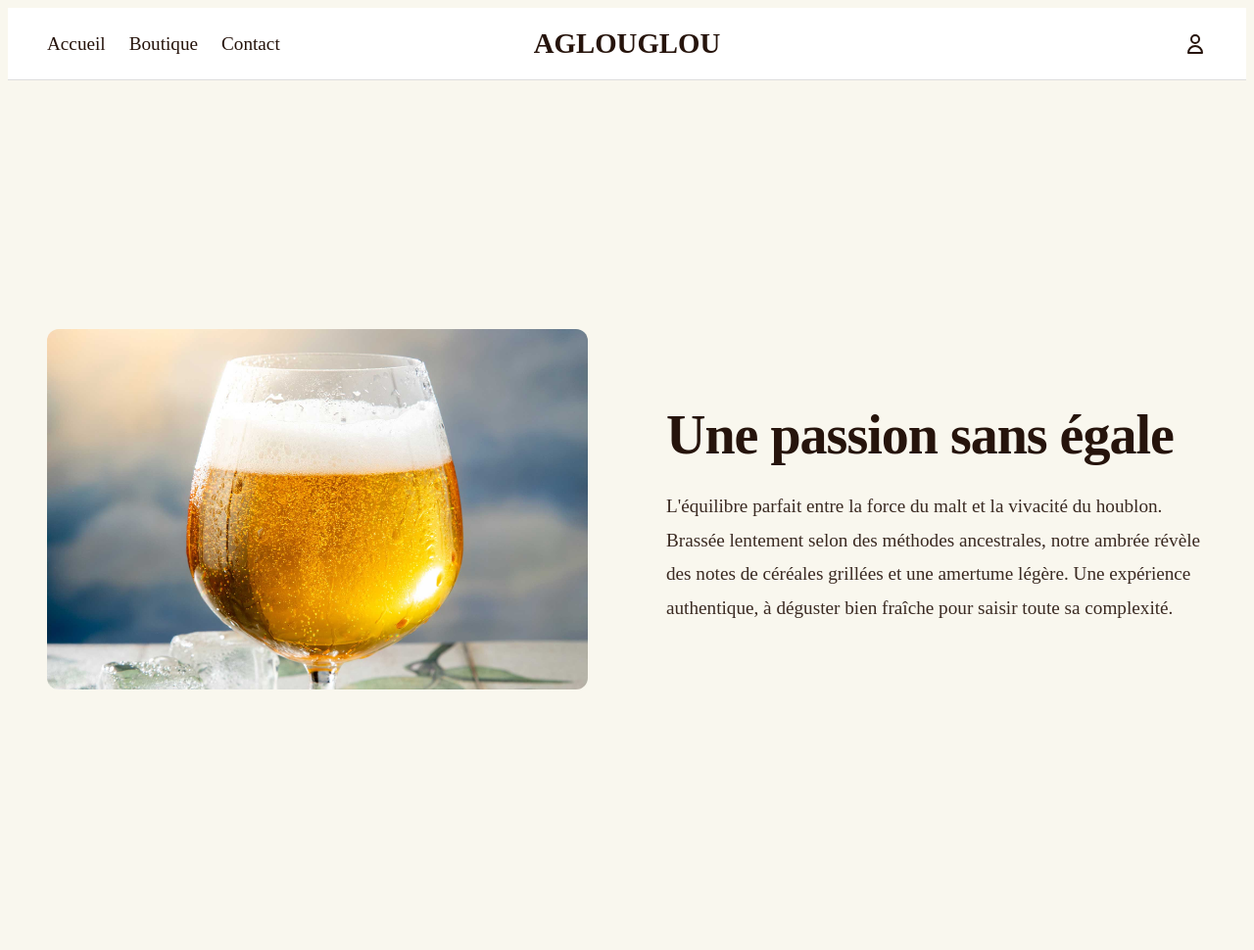
After one commit to ZefusX/Projet_Web, a PHP site: page /home.php in a window 1280 px wide. The commit adds this page. Shown: the whole page at 98% size. Run offline with PHP 8.4, Linux system fonts and the light colour scheme.

Commit message:
depot initial

```diff
--- /dev/null
+++ b/components/navbar.css
@@ -0,0 +1,45 @@
+.navbar {
+  display: grid;
+  grid-template-columns: 1fr auto 1fr;
+  align-items: center;
+  padding: 20px 40px;
+  background: white;
+  border-bottom: 1px solid #ddd;
+  font-size: 1.2rem;
+}
+
+.nav-left {
+  display: flex;
+  gap: 24px;
+}
+
+.nav-logo {
+  font-size: 1.8rem;
+  font-weight: 700;
+  color: #26140c;
+  text-align: center;
+}
+
+.nav-right {
+  width: 24px;
+  height: 24px;
+  justify-self: end;
+}
+
+.nav-right img {
+  width: 100%;
+  height: 100%;
+  display: block;
+  object-fit: contain;
+}
+
+.nav-left a {
+  text-decoration: none;
+  color: #26140c;
+  font-weight: 500;
+  transition: opacity 200ms ease;
+}
+
+.nav-left a:hover {
+  opacity: 0.6;
+}
--- /dev/null
+++ b/components/navbar.php
@@ -0,0 +1,19 @@
+<link rel="stylesheet" href="../components/navbar.css">
+
+<nav class="navbar">
+
+
+    <div class="nav-left">
+        <a href="../pages/home.php">Accueil</a>
+        <a href="../pages/shop.php">Boutique</a>
+        <a href="../pages/contact.php">Contact</a>
+    </div>
+    <div class="nav-logo">
+        AGLOUGLOU
+    </div>
+    <div class="nav-right">
+        <a href="">
+            <img src="../assets/icone_utilisateur.svg" alt="Se connecter" />
+        </a>
+    </div>
+</nav>
--- /dev/null
+++ b/pages/home.css
@@ -0,0 +1,39 @@
+/* Reset de base pour un rendu propre */
+
+html {
+  background-color: #f9f7ee;
+}
+
+.home-page {
+  margin: 0 auto;
+  max-width: 1200px;
+  min-height: 100vh;
+  display: grid;
+  grid-template-columns: 1fr 1fr;
+  gap: 80px;
+  align-items: center;
+  padding: 40px;
+}
+
+.home-image img {
+  width: 100%;
+  max-height: 600px;
+  object-fit: cover;
+  border-radius: 12px;
+}
+
+.home-info h1 {
+  font-size: 3.5rem;
+  margin-bottom: 24px;
+  color: #26140c;
+  font-weight: 600;
+  letter-spacing: -1px;
+}
+
+.home-info p {
+  font-size: 1.2rem;
+  line-height: 1.8;
+  color: #26140c;
+  margin-bottom: 40px;
+  opacity: 0.9;
+}
--- /dev/null
+++ b/pages/home.php
@@ -0,0 +1,28 @@
+<!DOCTYPE html>
+<html lang="fr">
+<head>
+    <meta charset="UTF-8">
+    <title>AGLOUGLOU | Entre passionés</title>
+    <link rel="stylesheet" href="home.css">
+</head>
+<body>
+<?php include __DIR__ . "/../components/navbar.php"; ?>
+    <main class="home-page">
+        <div class="home-image">
+            <img src="../assets/bierre.jpg" alt="Une bonne bière fraiche">
+        </div>
+
+        <section class="home-info">
+            <h1>Une passion sans égale</h1>
+            <p>
+                L'équilibre parfait entre la force du malt et la vivacité du houblon.
+                Brassée lentement selon des méthodes ancestrales, notre ambrée révèle
+                des notes de céréales grillées et une amertume légère.
+                Une expérience authentique, à déguster bien fraîche pour saisir toute sa complexité.
+            </p>
+
+        </section>
+    </main>
+
+</body>
+</html>
--- a/pages/shop.css
+++ b/pages/shop.css
@@ -4,3 +4,7 @@
   gap: 20px;
   padding: 20px;
 }
+
+html {
+  background-color: #f9f7ee;
+}
```
Also changed, not shown: components/card.css (+17 -7 lines), config/db.php (added, +24 -0 lines), pages/product-page.css (+28 -2 lines), pages/product-page.php (+22 -32 lines), pages/shop.php (+12 -22 lines), products.sql (added, +72 -0 lines), assets/amsterdam.webp (added), assets/asahi.webp (added), assets/bierre.jpg (added), assets/bud.png (added), assets/icone_utilisateur.svg (added), readme.txt (added).
